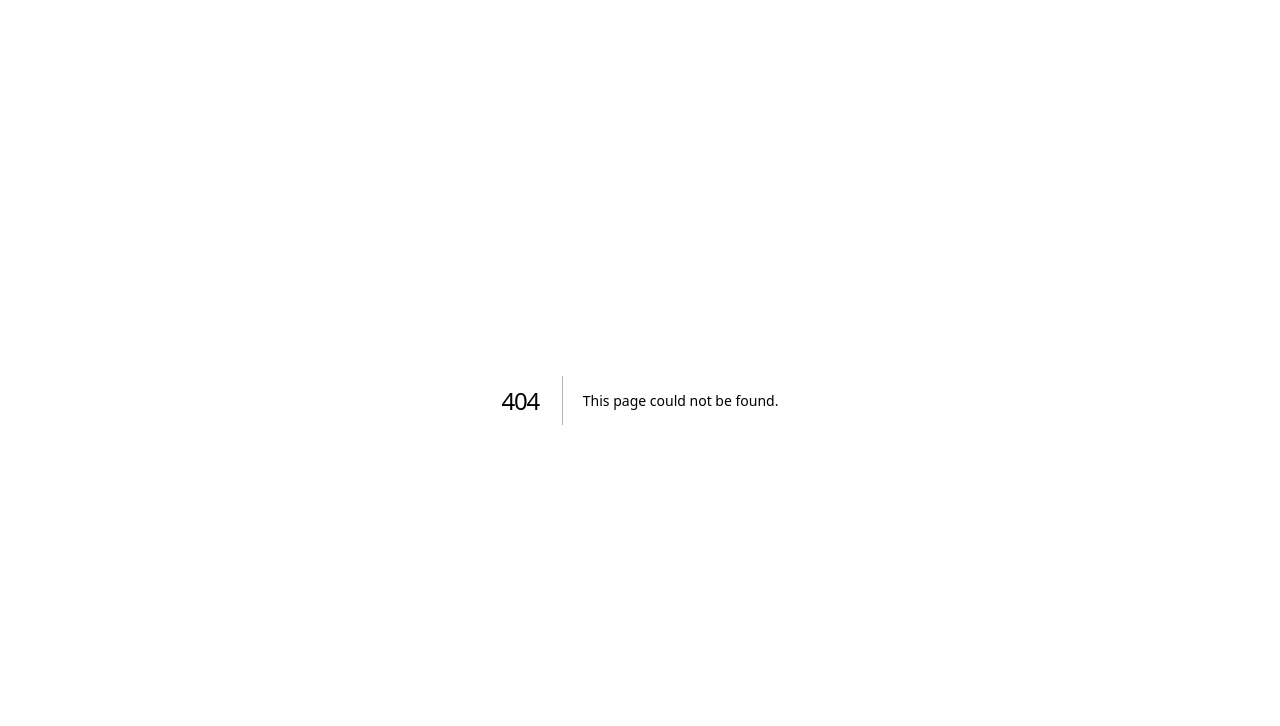
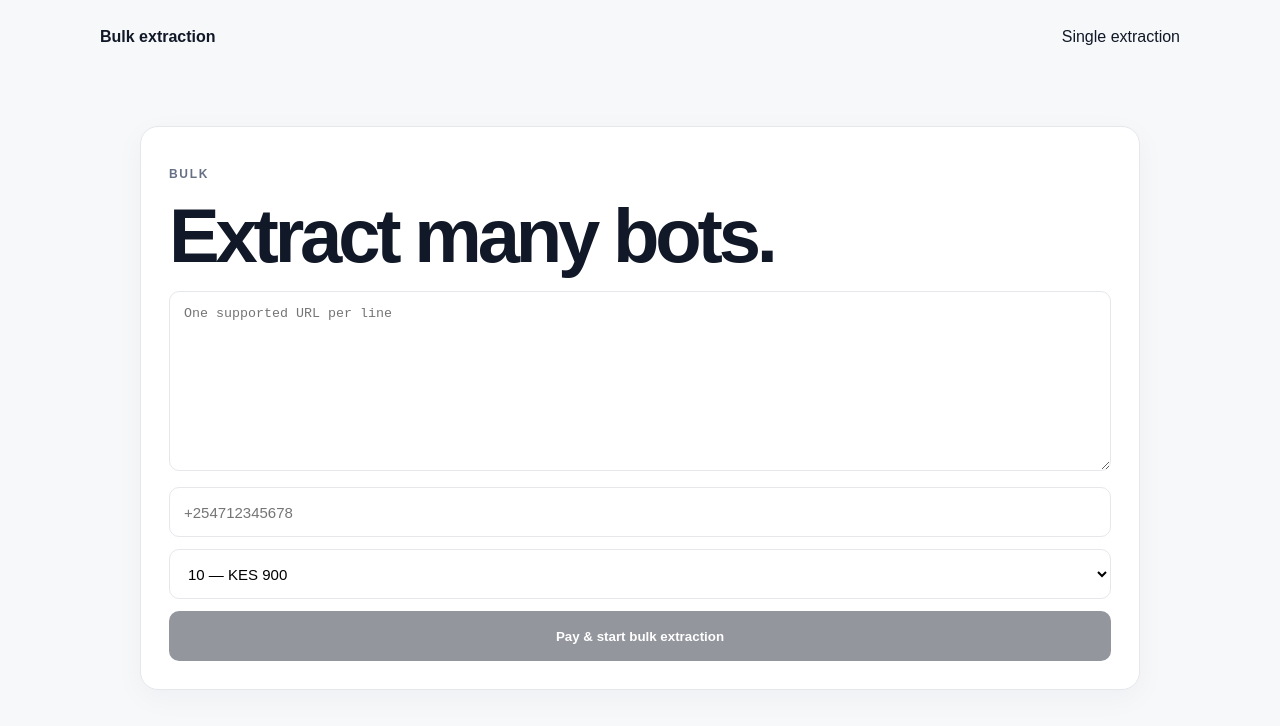
Before and after one commit to learninghub44/trading-bot-extractor, a Next.js app: page /bulk in a window 1280 px wide. Before the commit this address had no page. Shown: the top 726 px of the page. Built offline with nearby package versions, Linux system fonts and the light colour scheme.

Commit message:
feat: add bulk and payment status UI app/bulk/page.tsx

```diff
--- /dev/null
+++ b/app/bulk/page.tsx
@@ -0,0 +1,7 @@
+"use client";
+import {useState} from "react";
+export default function Bulk(){
+ const [text,setText]=useState(""); const [packageCode,setPackageCode]=useState("bulk10"); const [phone,setPhone]=useState(""); const [message,setMessage]=useState("");
+ async function start(){const urls=text.split(/\r?\n|,/).map(x=>x.trim()).filter(Boolean);const r=await fetch("/api/bulk",{method:"POST",headers:{"content-type":"application/json"},body:JSON.stringify({packageCode,urls})});const d=await r.json();if(!r.ok){setMessage(d.error);return}const pay=await fetch("/api/payments/create",{method:"POST",headers:{"content-type":"application/json"},body:JSON.stringify({packageCode,phone,bulkJobId:d.id})});const p=await pay.json();setMessage(pay.ok?"Payment request started. Complete the M-Pesa prompt.":"Bulk created but payment failed: "+(p.error||"unknown error"))}
+ return <main className="shell"><nav><strong>Bulk extraction</strong><a href="/">Single extraction</a></nav><section className="hero"><div className="panel"><p className="eyebrow">BULK</p><h1>Extract many bots.</h1><textarea value={text} onChange={e=>setText(e.target.value)} placeholder="One supported URL per line" rows={10} style={{width:"100%",padding:14,border:"1px solid var(--border)",borderRadius:10}}/><input placeholder="+254712345678" value={phone} onChange={e=>setPhone(e.target.value)}/><select value={packageCode} onChange={e=>setPackageCode(e.target.value)}><option value="bulk10">10 — KES 900</option><option value="bulk25">25 — KES 2,000</option><option value="bulk50">50 — KES 3,750</option><option value="bulk100">100 — KES 7,000</option></select><button onClick={start} disabled={!phone||!text}>Pay & start bulk extraction</button>{message&&<p className="notice">{message}</p>}</div></section></main>
+}
```
